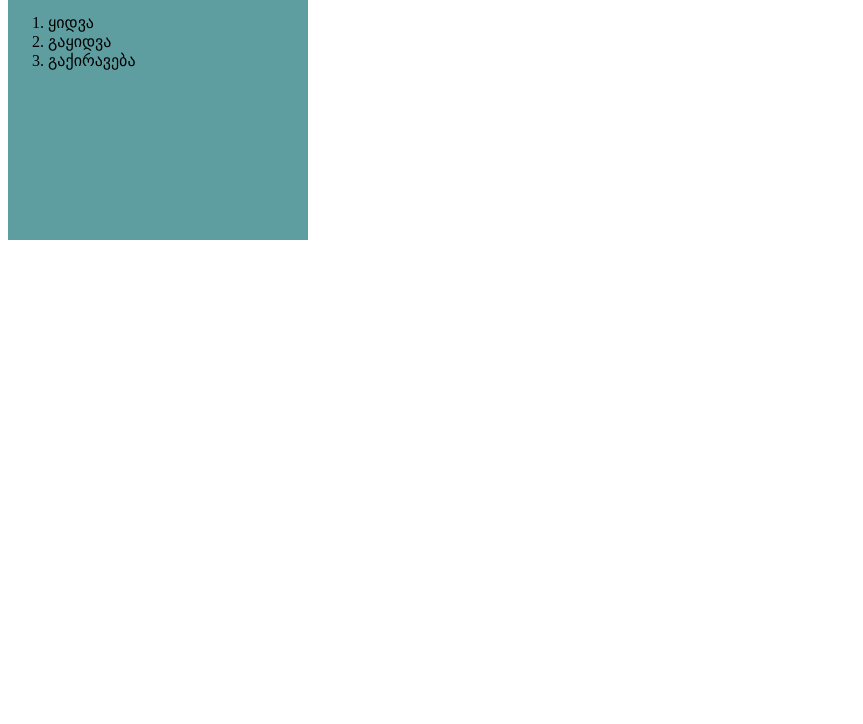
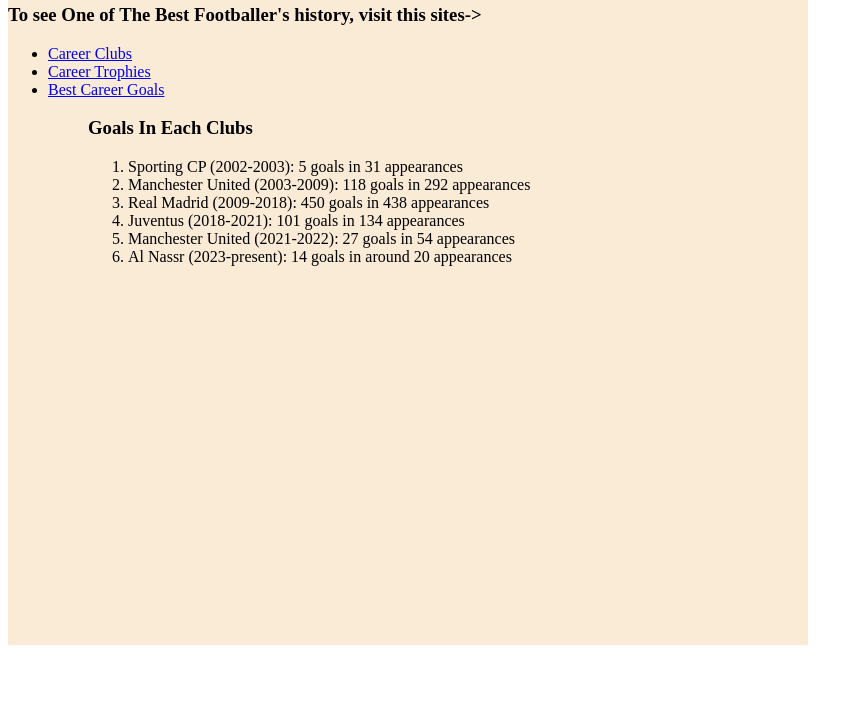
Before and after one commit to TemoJokhadze/Project, a plain HTML site: page index.html in a window 1280 px wide. Shown: the part 76-800 px from the top of the page, without its empty margins (0-863 px from the left). Drawn offline with Linux system fonts and the light colour scheme.

Commit message:
Update index.html

```diff
--- a/index.html
+++ b/index.html
@@ -7,23 +7,35 @@
 </head>
 <style>
     div{
-      width: 300px;
-      height: 300px;
-      background-color: cadetblue;
+        width: 800px;
+        height: 700px;
+        background-color: antiquewhite;
+
     }
 </style>
 <body>
     <div>
+        <h1>Hello Cristiano Ronalso's Fans </h1>
+        <h3>To see One of The Best Footballer's history, visit this sites-></h3>
         <ul>
-      <li>ინსტაგრამი - <a href="https://www.instagram.com/">Instagram</a></li>
-      <li>ფეისბუქი - <a href="https://www.facebook.com/">Facebook</a></li>
-      <li>იუთუბი - <a href="https://www.youtube.com/?hl=ka&gl=GE">Youtube</a></li>
-    </ul>
+           <li><a href="https://www.ronaldo7.net/news/2019/07/1465-ronaldo-career-in-4-different-clubs.jpg">Career Clubs</a></li>
+            <li><a href="https://pbs.twimg.com/media/F3hVc4maoAAyy5E.jpg:large">Career Trophies</a></li>
+            <li><a href="https://youtu.be/OUKGsb8CpF8?si=pHgY5Z7aICtvaIqP">Best Career Goals</a></li>
+        <ul>
+
+        <h3>Goals In Each Clubs</h3>
         <ol>
-      <li>ყიდვა</li>
-      <li>გაყიდვა</li>
-      <li>გაქირავება</li>
+            <li>Sporting CP (2002-2003): 5 goals in 31 appearances</li>
+
+            <li>Manchester United (2003-2009): 118 goals in 292 appearances</li>
+            <li>Real Madrid (2009-2018): 450 goals in 438 appearances</li>
+            <li>Juventus (2018-2021): 101 goals in 134 appearances</li>
+            <li>Manchester United (2021-2022): 27 goals in 54 appearances</li>
+            <li>Al Nassr (2023-present): 14 goals in around 20 appearances</li>
         </ol>
+
+
+
     </div>
 </body>
 </html>
```
Lines whose indentation alone changed are shown as unchanged.
